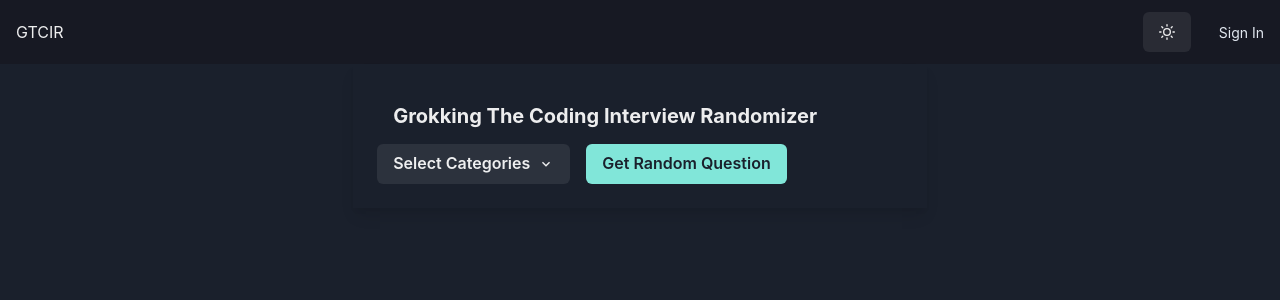
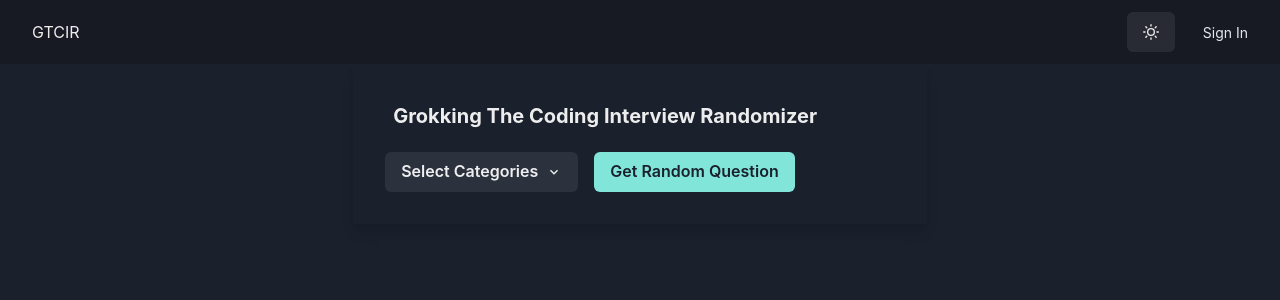
Before and after one commit to alexmcdermid/grokkingTheCodingInterviewRandomizer, a React (Create React App) app: page / in a window 1280 px wide. Shown: the top 300 px of the page. Built offline with nearby package versions, Linux system fonts and the light colour scheme.

Commit message:
fix: padding

```diff
--- a/src/Navbar.jsx
+++ b/src/Navbar.jsx
@@ -20,10 +20,9 @@ import { MoonIcon, SunIcon } from '@chakra-ui/icons'
 
 export default function Nav() {
   const { colorMode, toggleColorMode } = useColorMode()
-  const { isOpen, onOpen, onClose } = useDisclosure()
   return (
     <>
-      <Box bg={useColorModeValue('gray.100', 'gray.900')} px={4}>
+      <Box bg={useColorModeValue('gray.100', 'gray.900')} px={8}>
         <Flex h={16} alignItems={'center'} justifyContent={'space-between'}>
           <Box>GTCIR</Box>
 
--- a/src/QuestionRandomizer.js
+++ b/src/QuestionRandomizer.js
@@ -36,7 +36,7 @@ const QuestionRandomizer = () => {
   return (
     <Box>
       <Menu closeOnSelect={false}>
-        <MenuButton as={Button} rightIcon={<ChevronDownIcon />}>
+        <MenuButton as={Button} rightIcon={<ChevronDownIcon />} m={2}>
           Select Categories
         </MenuButton>
         <MenuList>
@@ -50,7 +50,7 @@ const QuestionRandomizer = () => {
         </MenuList>
       </Menu>
 
-      <Button colorScheme="teal" onClick={getRandomQuestion} ml={4}>Get Random Question</Button>
+      <Button colorScheme="teal" onClick={getRandomQuestion} m={2}>Get Random Question</Button>
       {randomQuestion && (
         <Box mt={4}>
           <Heading as="h2" size="md">Category: {randomCategory}</Heading>
```
